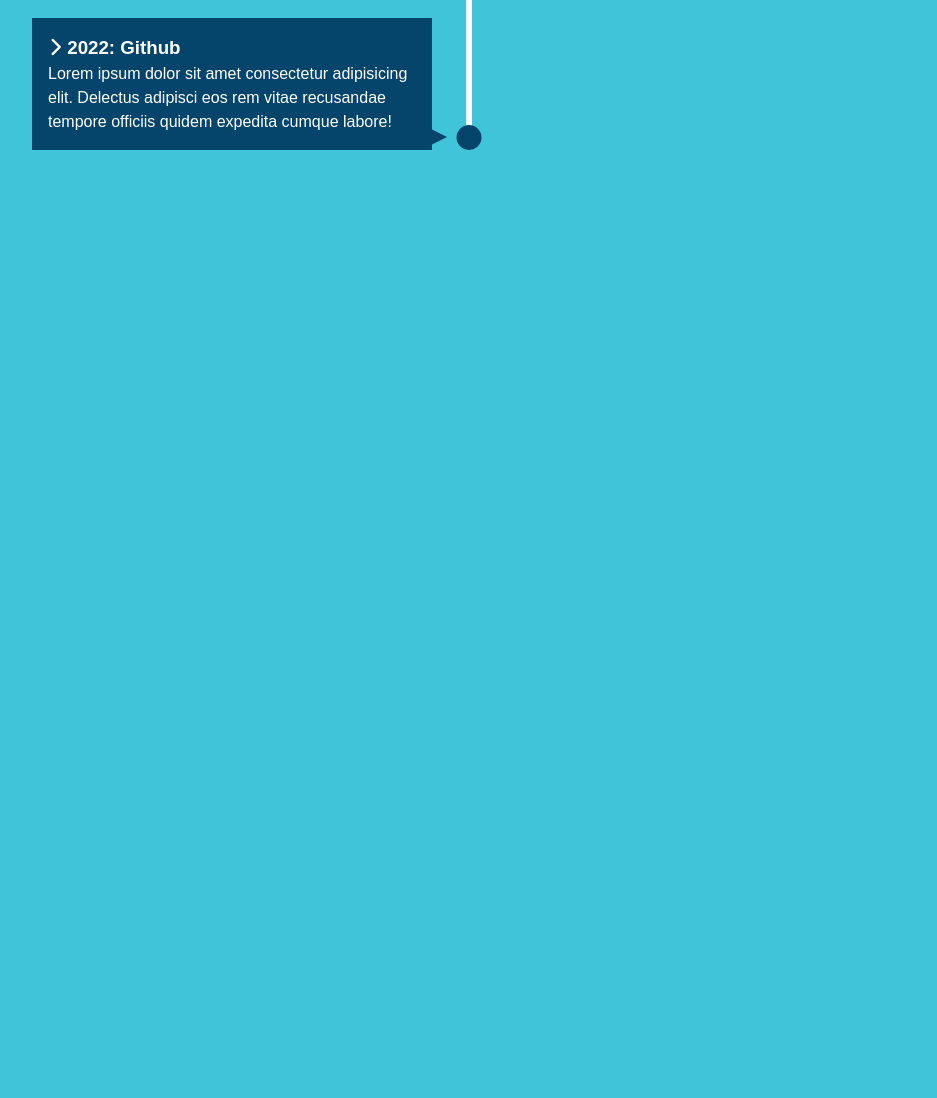
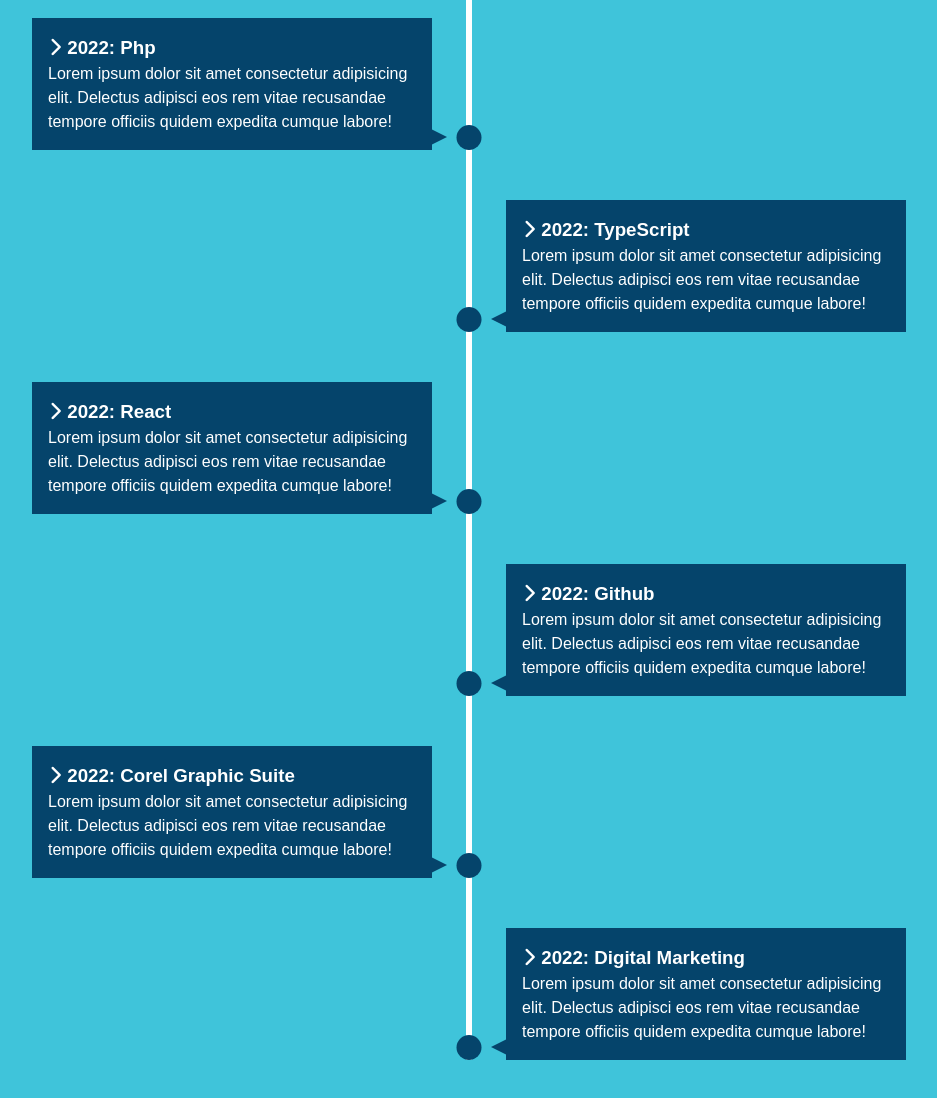
Before and after one commit to Sunfliz/knowledge_resume, a plain HTML site: page index.html in a window 1280 px wide. Shown: the part 1204-2302 px from the top of the page, without its empty margins (171-1108 px from the left). Before the commit the page ends 1504 px from the top, so only its background shows below. Drawn offline with Linux system fonts and the light colour scheme.

Commit message:
Initial commit

```diff
--- a/index.html
+++ b/index.html
@@ -27,6 +27,18 @@
 				<li>
 					<div>
 						<h3>
+							<i class="fa fa-chevron-right"></i> 2021: WORDPRESS
+						</h3>
+						<p>
+							Lorem ipsum dolor sit amet consectetur adipisicing
+							elit. Delectus adipisci eos rem vitae recusandae
+							tempore officiis quidem expedita cumque labore!
+						</p>
+					</div>
+				</li>
+				<li>
+					<div>
+						<h3>
 							<i class="fa fa-chevron-right"></i> 2022: HTML & CSS
 						</h3>
 						<p>
@@ -39,7 +51,7 @@
 				<li>
 					<div>
 						<h3>
-							<i class="fa fa-chevron-right"></i> 2022: Javascript
+							<i class="fa fa-chevron-right"></i> 2022: JavaScript
 							& JQuery
 						</h3>
 						<p>
@@ -55,7 +67,7 @@
 						<p>
 							Lorem ipsum dolor sit amet consectetur adipisicing
 							elit. Delectus adipisci eos rem vitae recusandae
-							tempore officiis quidem expedita cumque labore!
+							tempore officiis quidem expedita cumque labore
 						</p>
 					</div>
 				</li>
@@ -84,7 +96,55 @@
 				<li>
 					<div>
 						<h3>
+							<i class="fa fa-chevron-right"></i> 2022: TypeScript
+						</h3>
+						<p>
+							Lorem ipsum dolor sit amet consectetur adipisicing
+							elit. Delectus adipisci eos rem vitae recusandae
+							tempore officiis quidem expedita cumque labore!
+						</p>
+					</div>
+				</li>
+				<li>
+					<div>
+						<h3><i class="fa fa-chevron-right"></i> 2022: React</h3>
+						<p>
+							Lorem ipsum dolor sit amet consectetur adipisicing
+							elit. Delectus adipisci eos rem vitae recusandae
+							tempore officiis quidem expedita cumque labore!
+						</p>
+					</div>
+				</li>
+				<li>
+					<div>
+						<h3>
 							<i class="fa fa-chevron-right"></i> 2022: Github
+						</h3>
+						<p>
+							Lorem ipsum dolor sit amet consectetur adipisicing
+							elit. Delectus adipisci eos rem vitae recusandae
+							tempore officiis quidem expedita cumque labore!
+						</p>
+					</div>
+				</li>
+				<li>
+					<div>
+						<h3>
+							<i class="fa fa-chevron-right"></i> 2022: Corel
+							Graphic Suite
+						</h3>
+						<p>
+							Lorem ipsum dolor sit amet consectetur adipisicing
+							elit. Delectus adipisci eos rem vitae recusandae
+							tempore officiis quidem expedita cumque labore!
+						</p>
+					</div>
+				</li>
+				<li>
+					<div>
+						<h3>
+							<i class="fa fa-chevron-right"></i> 2022: Digital
+							Marketing
 						</h3>
 						<p>
 							Lorem ipsum dolor sit amet consectetur adipisicing
@@ -96,6 +156,6 @@
 			</ul>
 		</section>
 
-        <script src="main.js"></script>
+		<script src="main.js"></script>
 	</body>
 </html>
--- a/main.js
+++ b/main.js
@@ -1,18 +1,21 @@
 const items = document.querySelectorAll('#timeline li');
 
-const isInViewport = el => {
+const isInViewport = (el) => {
 	const rect = el.getBoundingClientRect();
 	return (
 		rect.top >= 0 &&
 		rect.left >= 0 &&
 		rect.bottom <=
 			(window.innerHeight || document.documentElement.clientHeight) &&
-    rect.right <= (window.innerWidth || document.documentElement.clientWidth)
+		rect.right <=
+			(window.innerWidth || document.documentElement.clientWidth)
 	);
 };
 
 const run = () =>
-  items.forEach(item => {
+	items.forEach((item) => {
+		item.classList.remove('show');
+
 		if (isInViewport(item)) {
 			item.classList.add('show');
 		}
```
Also changed, not shown: 1 other file. Lines whose indentation alone changed are shown as unchanged.
